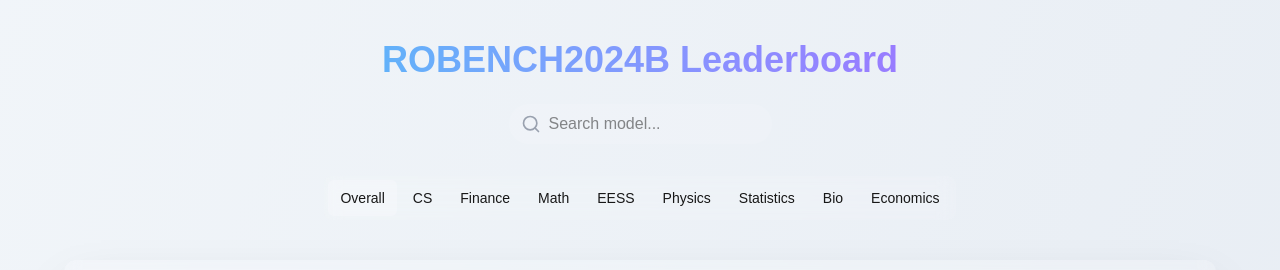
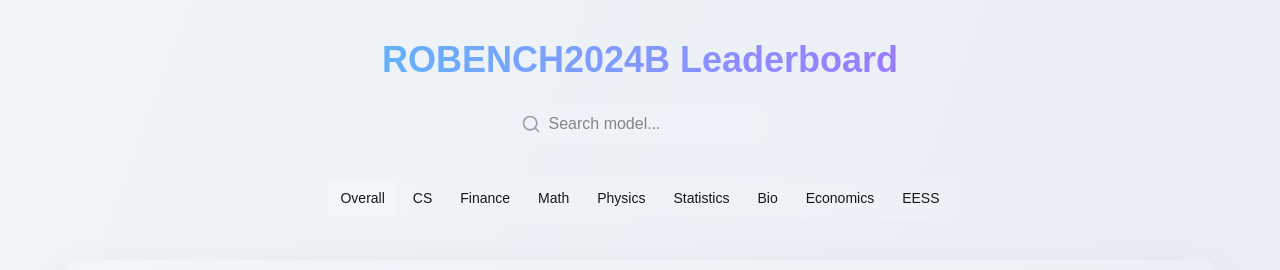
Before and after one commit to liangzid/arxivbenchleaderboard, a Next.js app: page / in a window 1280 px wide. Shown: the top 270 px of the page. Built offline with nearby package versions, Linux system fonts and the light colour scheme.

Commit message:
align the order with the table in the paper.

```diff
--- a/src/components/TabNavigation.tsx
+++ b/src/components/TabNavigation.tsx
@@ -11,11 +11,11 @@ const TABS = [
   { id: 'cs', label: 'CS' },
   { id: 'q-fin', label: 'Finance' },
   { id: 'math', label: 'Math' },
-  { id: 'eess', label: 'EESS' },
   { id: 'physics', label: 'Physics' },
   { id: 'stat', label: 'Statistics' },
   { id: 'q-bio', label: 'Bio' },
   { id: 'econ', label: 'Economics' },
+  { id: 'eess', label: 'EESS' },
 ];
 
 export default function TabNavigation({ activeTab, onTabChange }: TabNavigationProps) {
```
